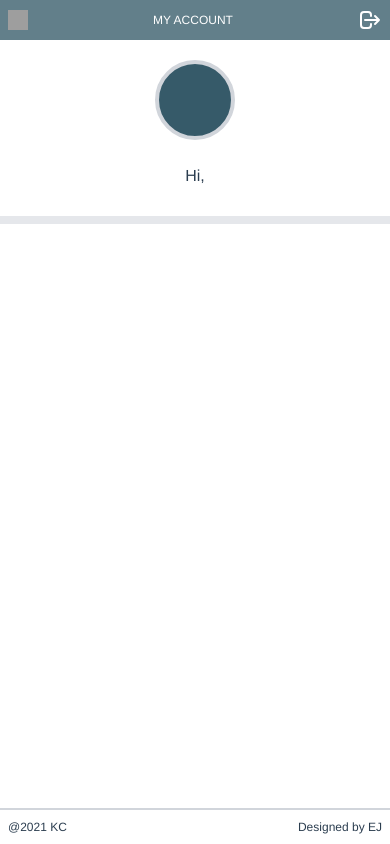
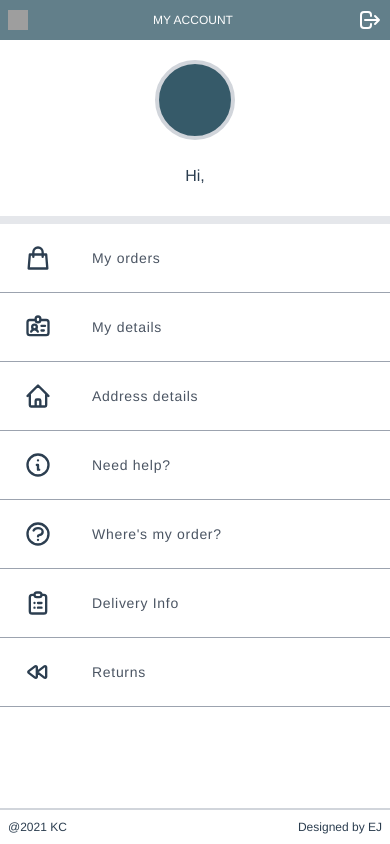
Before and after one commit to ejmvy/kathryn-refactor, a Vue app: page /userprofile in a window 390 px wide. Built offline with nearby package versions, Linux system fonts and the light colour scheme; grey boxes are pictures that could not be loaded; a web font is replaced by a local one.

Commit message:
undo hidden style for user profile mobile

```diff
--- a/src/components/UserProfilePage/UserAccountMenu.vue
+++ b/src/components/UserProfilePage/UserAccountMenu.vue
@@ -14,10 +14,10 @@
     <!-- Main Account Menu  -->
 
     <div
-      class="hidden md:flex md:flex-col md:w-full md:h-full md:pb-32 md:bg-gray-200"
+      class="md:flex md:flex-col md:w-full md:h-full md:pb-32 md:bg-gray-200"
     >
       <div
-        class="md:w-2/3 lg:w-1/2 md:m-auto md:flex md:justify-center mb-20 bg-white"
+        class="md:w-2/3 lg:w-1/2 md:m-auto md:flex md:justify-center bg-white"
         v-for="path in accountPaths"
         :key="path"
       >
```
